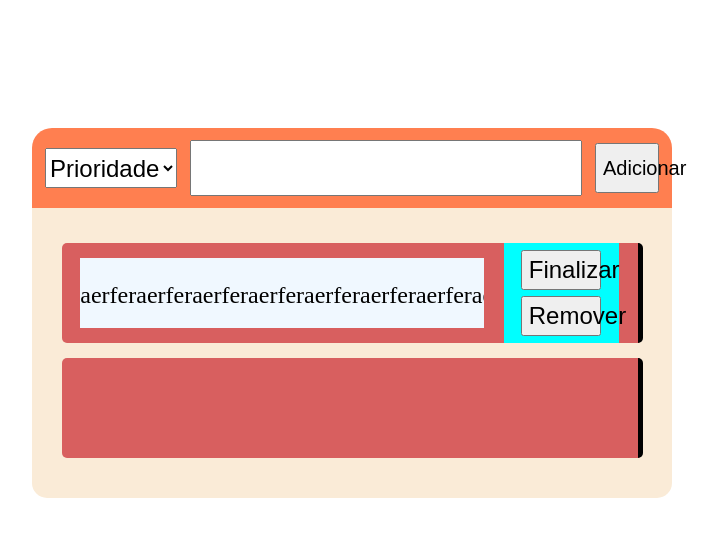
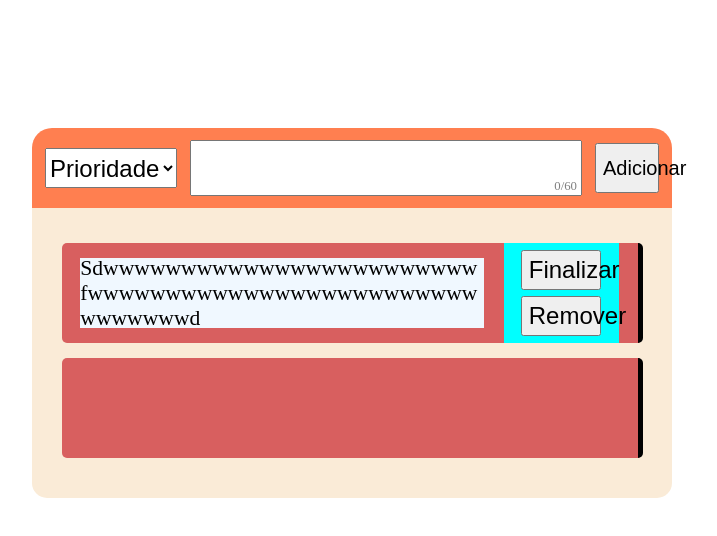
Before and after one commit to FelipeButtinger/To-Do-list, a website: page root/html/home.html in a window 1280 px wide. Shown: the whole page, without its empty margins (288-1005 px from the left). Drawn offline with Linux system fonts and the light colour scheme.

Commit message:
input-Changes

```diff
--- a/root/css/home.css
+++ b/root/css/home.css
@@ -5,7 +5,7 @@ body{
     height: 100vh;
 
 }
-#inputDiv{
+#creationDiv{
     display: flex;
     flex-direction: row;
     justify-content: space-evenly;
@@ -22,6 +22,23 @@ body{
 #optionButton{
     height: 50%;
     font-size: 1.5rem;
+}
+#inputDiv {
+    position: relative;
+}
+
+#charCount {
+    position: absolute;
+
+    bottom: 0;
+    right: 0;
+    margin: 2px;
+    margin-right: 5px;
+    font-size: 0.8rem;
+    color: rgba(0,0,0,0.5);
+
+    pointer-events: none;
+    user-select: none;
 }
 input{
     height: 50px;
@@ -77,9 +94,16 @@ input{
 .textDiv{
     height: 70%;
     width: 70%;
-    overflow: hidden;
+    display: flex;
+    flex-direction: column;
+    justify-content: center;
+
     background-color: aliceblue;
-    font-size: 1.5rem;
+    font-size: 1.35rem;
+}
+.textDiv p{
+    overflow-wrap: break-word; /* Quebra palavra se for necessário */
+    word-wrap: break-word;
 }
 .buttonDiv{
     display: flex;
--- a/root/html/home.html
+++ b/root/html/home.html
@@ -7,21 +7,24 @@
     <link rel="stylesheet" href="../css/home.css">
 </head>
 <body>
-    <div id="inputDiv">
+    <div id="creationDiv">
         <select name="priority" id="optionButton">
             <option value="" disabled selected hidden>Prioridade</option>
             <option value="Low">Baixa</option>
             <option value="Medium">Média</option>
             <option value="High">Alta</option>
         </select>
-        <input type="text" maxlength="60">
+        <div id="inputDiv">
+    <input id="taskName" type="text" maxlength="60" oninput="inputChanges()">
+    <p id="charCount">0/60</p>
+</div>
         <button id="addItem">Adicionar</button>
     </div>
     <div id="itemsDiv">
         <div id="list">
             <div class="item">
                 <div class="textDiv">
-                    <p>aerferaerferaerferaerferaerferaerferaerferaerferaerferaerfer</p>
+                    <p>Sdwwwwwwwwwwwwwwwwwwwwwwwwfwwwwwwwwwwwwwwwwwwwwwwwwwwwwwwwwd</p>
                 </div>
                 <div class="buttonDiv">
                     <button id="finishButton">Finalizar</button>
@@ -33,4 +36,5 @@
         </div>
     </div>
 </body>
+<script src="../js/home.js"></script>
 </html>
--- /dev/null
+++ b/root/js/home.js
@@ -0,0 +1,13 @@
+function inputChanges(){
+    const text = document.getElementById("taskName").value;
+    const charCount = document.getElementById("charCount")
+
+    if(text.length == 60){
+        charCount.textContent = "60/60"
+        charCount.style.color = "red"
+    }
+    else{
+        charCount.textContent = `${text.length}/60`
+        charCount.style.color = "gray"
+    }
+}
```
